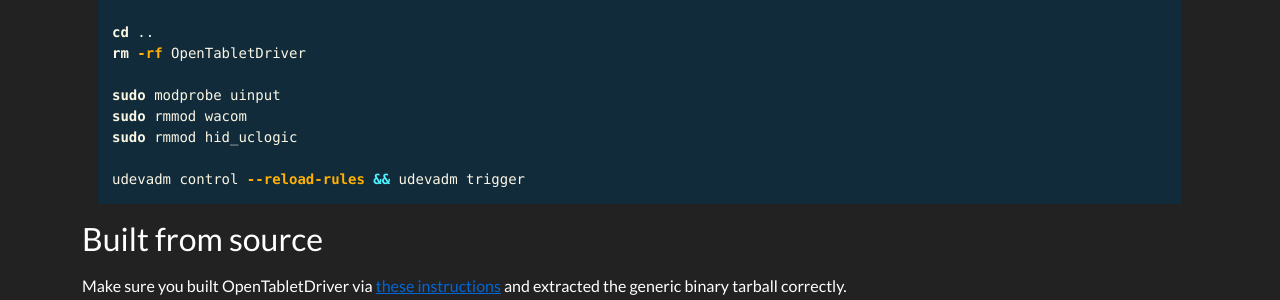
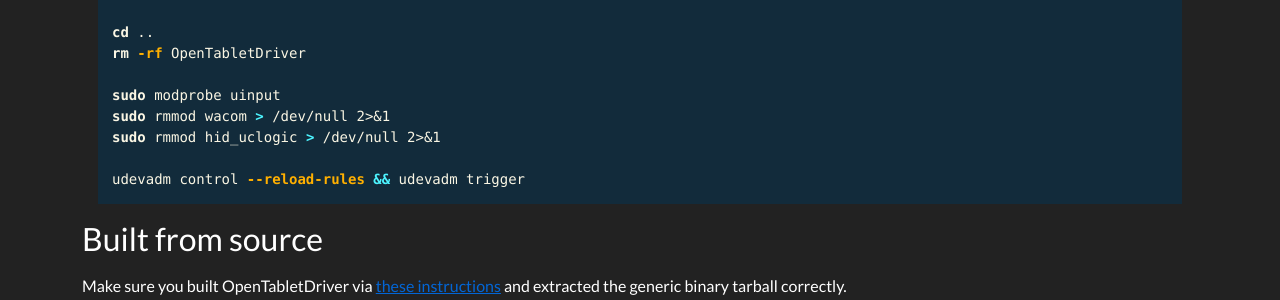
Before and after one commit to OpenTabletDriver/opentabletdriver.github.io, a Jekyll site: the page built from _wiki/Documentation/UdevRules.md, in a window 1280 px wide. Shown: the part 1505-1805 px from the top of the page. Built offline with Jekyll 4.4.1, drawn with Linux system fonts in a browser that asks for light colours; nearby versions of some CDN libraries.

Commit message:
Silence rmmod

````diff
--- a/_wiki/Documentation/UdevRules.md
+++ b/_wiki/Documentation/UdevRules.md
@@ -62,8 +62,8 @@ cd ..
 rm -rf OpenTabletDriver
 
 sudo modprobe uinput
-sudo rmmod wacom
-sudo rmmod hid_uclogic
+sudo rmmod wacom > /dev/null 2>&1
+sudo rmmod hid_uclogic > /dev/null 2>&1
 
 udevadm control --reload-rules && udevadm trigger
 ```
````
